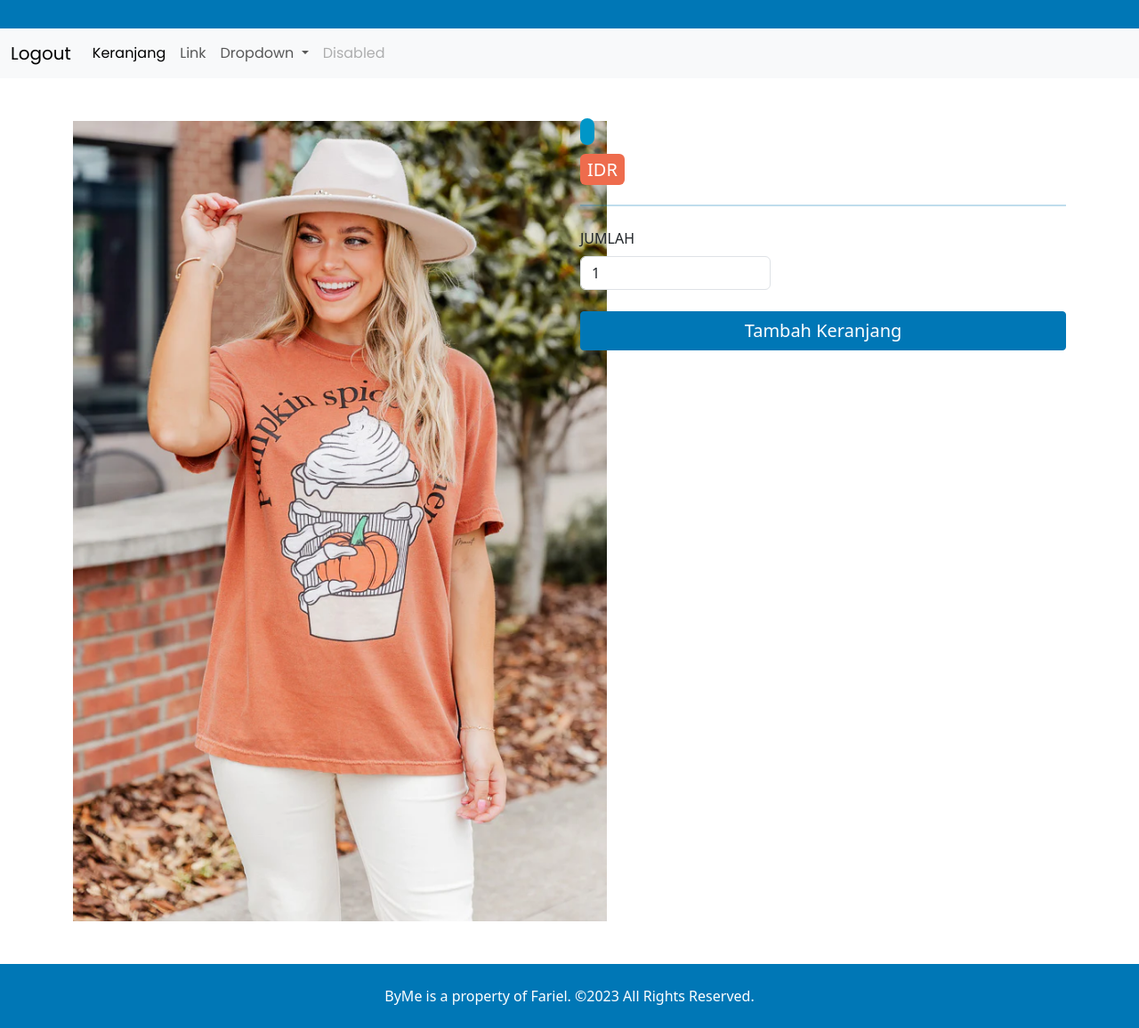
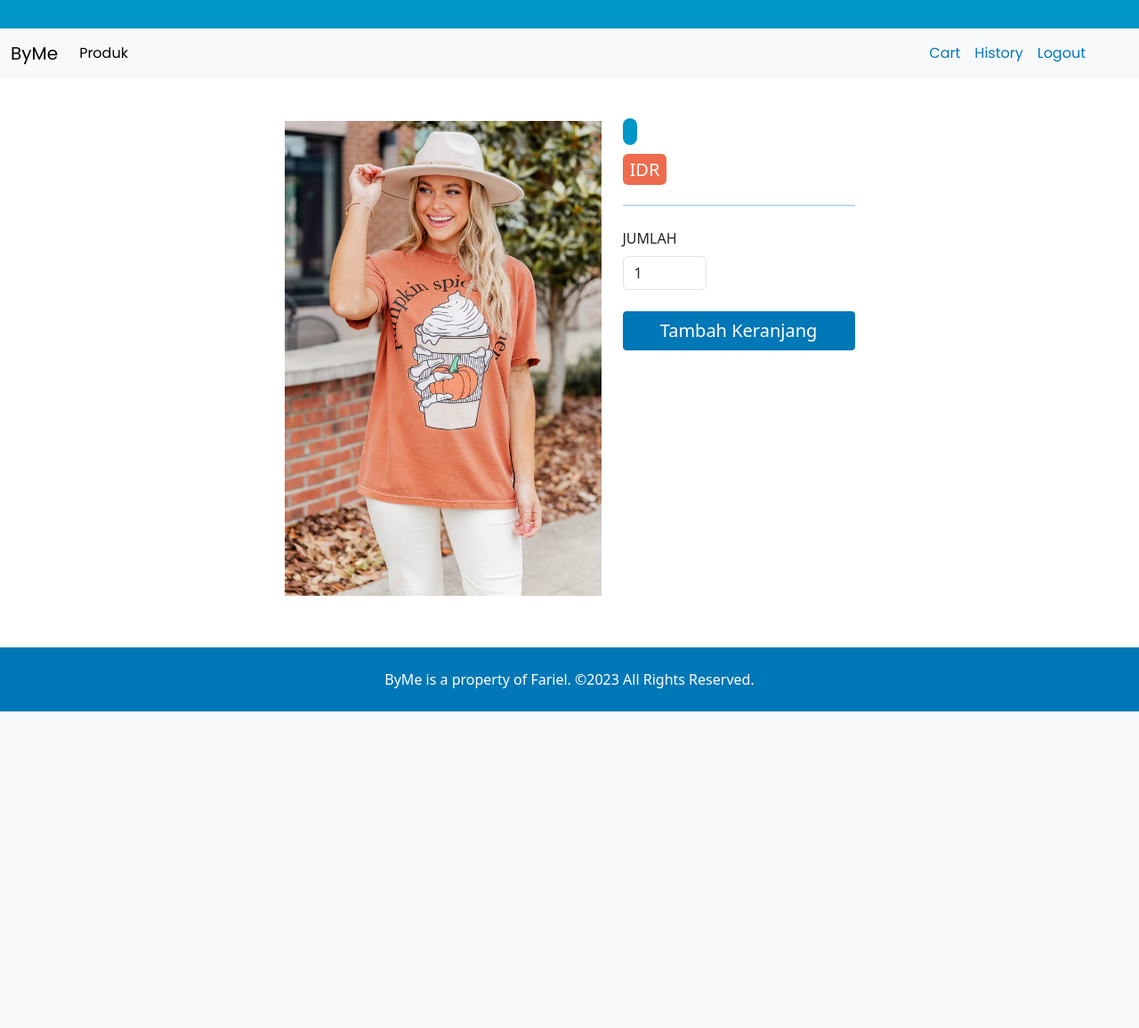
Before and after one commit to Dedrut/new-ByME, a Laravel app: page /detail in a window 1280 px wide. Shown: the whole page at 89% size. After the commit the page ends 800 px from the top, so only its background shows below. Run offline with Laravel 10, Linux system fonts and the light colour scheme; the visitor is signed in with stand-in values (Sample User, id 1); data that the repository does not hold is empty; some libraries are stand-ins or nearby versions.

Commit message:
rapihin tampilan, buat tampilan cart

```diff
--- a/app/Http/Controllers/UserController.php
+++ b/app/Http/Controllers/UserController.php
@@ -53,7 +53,7 @@
         if (Auth::attempt($credentials)) {
             $request->session()->regenerate();
             $usertype = Auth::user()->userType;
-            if ($usertype = "1") {
+            if ($usertype === "1") {
                 return redirect()->intended('/admin');
             }
             return redirect()->intended('/produk');
--- a/public/css/style.scss
+++ b/public/css/style.scss
@@ -16,21 +16,21 @@
 $breadcrumb-divider-flipped:        $breadcrumb-divider;
 $breadcrumb-border-radius:          null;
 
-$form-check-input-bg:                     #0096C7;
-$form-check-input-border:                 2px solid #ffffff;
+$form-check-input-bg:                     #ffffff;
+$form-check-input-border:                 2px solid #0096C7;
 $form-check-input-focus-border:           #ffffff;
 
-$form-check-input-checked-color:          #fff;
+$form-check-input-checked-color:          #0096C7;
 $form-check-input-checked-bg-color:       #0096C7;
-$form-check-input-checked-border-color:   #ffffff;
+$form-check-input-checked-border-color:   #0096C7;
 
 
 @import "../Bootstrap/scss/functions";
 @import "../Bootstrap/scss/variables";
 
 $custom-theme-colors : (
-    "km-primary" : #2A9D8F,
-    "km-secondary" : #00509D,
+    "byme-green" : #2a9d8f,
+    "byme-dark-blue" : #023e8a,
     "km-gray" : #F8F9FA,
     "km-gray-100" : #6C757D,
     "km-gray-50" : #CED4DA,
@@ -50,13 +50,30 @@
     font-family: 'Poppins', sans-serif;
 }
 
+html, body{
+    height: 100%;
+}
+
+body{
+    display: flex;
+    flex-direction: column;
+}
+
+.km-footer{
+    margin-top: auto;
+}
+
 body table .admin-product-size{
     height: 100px;
     width: 100px;
 }
 
-.semvak-dajjal{
-    background: #000;
+.table-responsive {
+    max-height:420px;
+}
+
+.fs-7{
+    font-size: 0.9rem;
 }
 
 
--- a/resources/views/frontend/detailProduk.blade.php
+++ b/resources/views/frontend/detailProduk.blade.php
@@ -2,12 +2,12 @@
 @section('title', 'ByMe Produk-'.$products->nama_produk)
 @section('konten')
 <div class="container my-5">
-  <div class="row row-cols-2">
-    <div class="col-6">
-      <img src="{{ asset('images/2.jpg') }}" class="object-fit-contain" alt="" height="900">
+  <div class="row row-cols-2 justify-content-center">
+    <div class="col-lg-4">
+      <img src="{{ asset('images/2.jpg') }}" class="img-fluid" alt="Gambar">
     </div>
 
-    <div class="col-6">
+    <div class="col-lg-3">
       <div class="">
           <span class="bg-info rounded-5 p-1 px-2 text-white fw-medium">{{ $products->category->nama_category}}</span>
       </div>
--- a/resources/views/frontend/index.blade.php
+++ b/resources/views/frontend/index.blade.php
@@ -20,7 +20,7 @@
     <script src="https://code.jquery.com/jquery-3.6.4.js" integrity="sha256-a9jBBRygX1Bh5lt8GZjXDzyOB+bWve9EiO7tROUtj/E=" crossorigin="anonymous"></script>
 </head>
 <body>
-    <div class="bg-primary justify-content-end py-1 d-none d-md-flex">
+    <div class="bg-info justify-content-end py-1 d-none d-md-flex">
       <div>&nbsp;</div>
       <div>&nbsp;</div>
     </div>
@@ -34,12 +34,14 @@
             <div class="collapse navbar-collapse" id="navbarSupportedContent">
               <ul class="navbar-nav me-auto mb-2 mb-lg-0">
                 <li class="nav-item">
-                  <a class="nav-link active" aria-current="page" href="{{ route('login') }}">Login</a>
-                </li>
-                <li class="nav-item">
-                  <a class="nav-link active" aria-current="page" href="{{ route('register-store') }}">Daftar</a>
+                  <a class="nav-link active" aria-current="page" href="#">Produk</a>
                 </li>
               </ul>
+
+              <div class="d-flex">
+                <a href="{{ route('register-store') }}" class="btn btn-secondary text-white me-3">Daftar</a>
+                <a href="{{ route('login') }}" class="btn btn-outline-secondary me-4">Login</a>
+              </div>
             </div>
           </div>
       </nav>
@@ -47,33 +49,37 @@
     @auth
       <nav class="navbar navbar-expand-lg bg-body-tertiary">
         <div class="container-fluid byme-ff-poppins">
-          <a class="navbar-brand" href="{{ route('logout') }}">Logout</a>
+          <a class="navbar-brand" href="{{ route('home') }}">ByMe</a>
           <button class="navbar-toggler" type="button" data-bs-toggle="collapse" data-bs-target="#navbarSupportedContent" aria-controls="navbarSupportedContent" aria-expanded="false" aria-label="Toggle navigation">
             <span class="navbar-toggler-icon"></span>
           </button>
           <div class="collapse navbar-collapse" id="navbarSupportedContent">
             <ul class="navbar-nav me-auto mb-2 mb-lg-0">
               <li class="nav-item">
-                <a class="nav-link active" aria-current="page" href="{{ route('register-store') }}">Keranjang</a>
-              </li>
-              <li class="nav-item">
-                <a class="nav-link" href="#">Link</a>
-              </li>
-              <li class="nav-item dropdown">
-                <a class="nav-link dropdown-toggle" href="#" role="button" data-bs-toggle="dropdown" aria-expanded="false">
-                  Dropdown
-                </a>
-                <ul class="dropdown-menu">
-                  <li><a class="dropdown-item" href="#">Action</a></li>
-                  <li><a class="dropdown-item" href="#">Another action</a></li>
-                  <li><hr class="dropdown-divider"></li>
-                  <li><a class="dropdown-item" href="#">Something else here</a></li>
-                </ul>
-              </li>
-              <li class="nav-item">
-                <a class="nav-link disabled" aria-disabled="true">Disabled</a>
+                <a class="nav-link active" aria-current="page" href="#">Produk</a>
               </li>
             </ul>
+
+            <div class="d-flex">
+              <a href="#" class="fs-5 me-3 text-center link-offset-2 link-offset-3-hover link-underline link-underline-opacity-0 link-underline-opacity-75-hover">
+                <i class="fa-solid fa-cart-shopping"></i>
+                <div class="fs-6">Cart</div>
+              </a>
+            </div>
+
+            <div class="d-flex">
+              <a href="#" class="fs-5 me-3 text-center link-offset-2 link-offset-3-hover link-underline link-underline-opacity-0 link-underline-opacity-75-hover">
+                <i class="fa-solid fa-clock-rotate-left"></i>
+                <div class="fs-6">History</div>
+              </a>
+            </div>
+
+            <div class="d-flex">
+              <a href="{{ route('logout') }}" class="fs-5 me-5 text-center link-offset-2 link-offset-3-hover link-underline link-underline-opacity-0 link-underline-opacity-75-hover">
+                <i class="fa-solid fa-right-from-bracket"></i>
+                <div class="fs-6">Logout</div>
+              </a>
+            </div>
           </div>
         </div>
       </nav>
--- a/routes/web.php
+++ b/routes/web.php
@@ -29,6 +29,10 @@
 
 Route::get('/produk', function () {
     return view('frontend.produk');
+});
+
+Route::get('/keranjang', function () {
+    return view('frontend.keranjang');
 });
 
 Route::get('/detail', function () {
```
Also changed, not shown: resources/views/frontend/home.blade.php (+3 -8 lines), resources/views/frontend/keranjang.blade.php (added, +94 -0 lines), public/Bootstrap/scss/bootstrap.css, public/Swiper/swiper.css, public/css/style.css, public/images/banner1.jpg (deleted), public/images/banner2.jpg, 3 other files.
